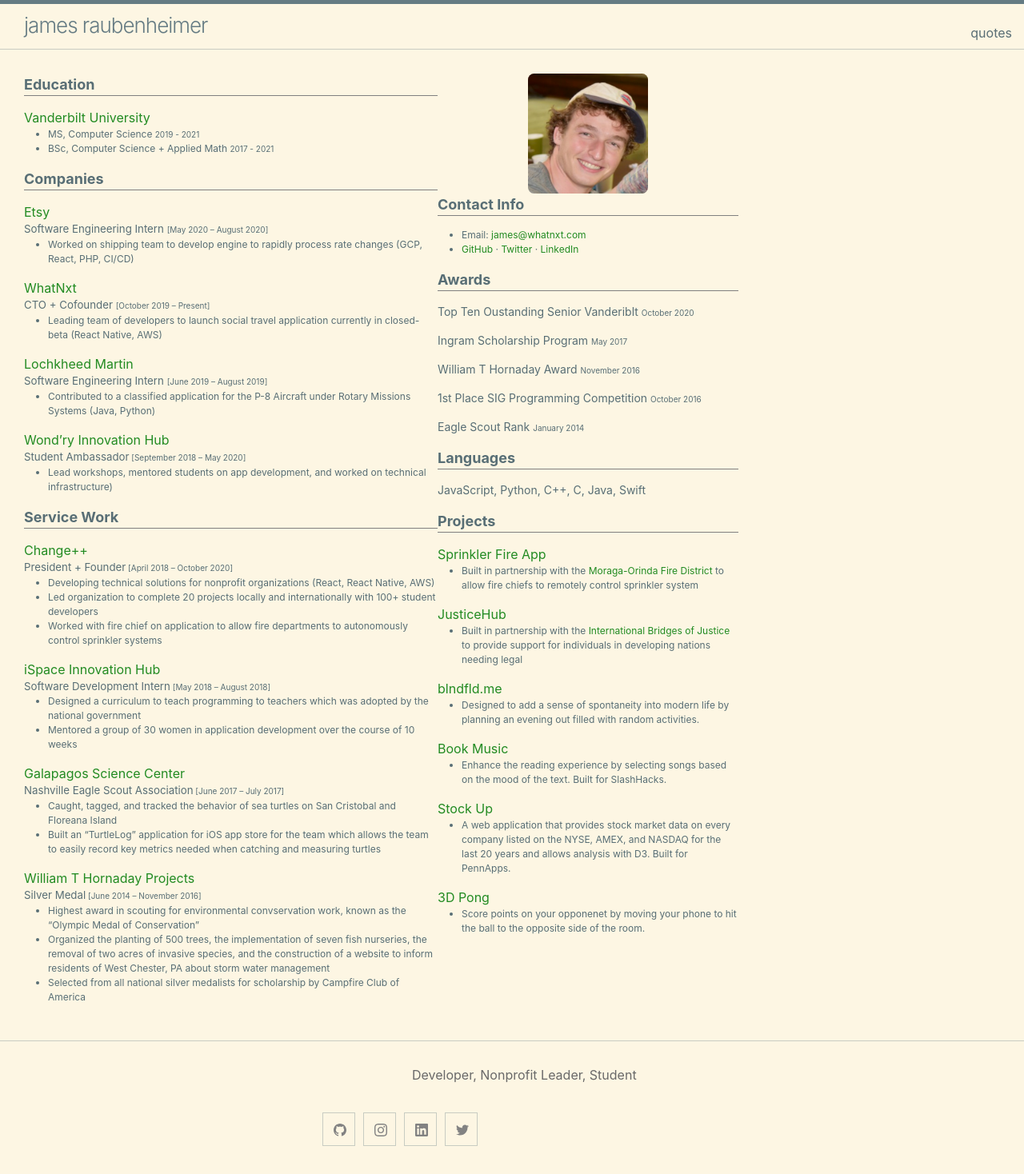
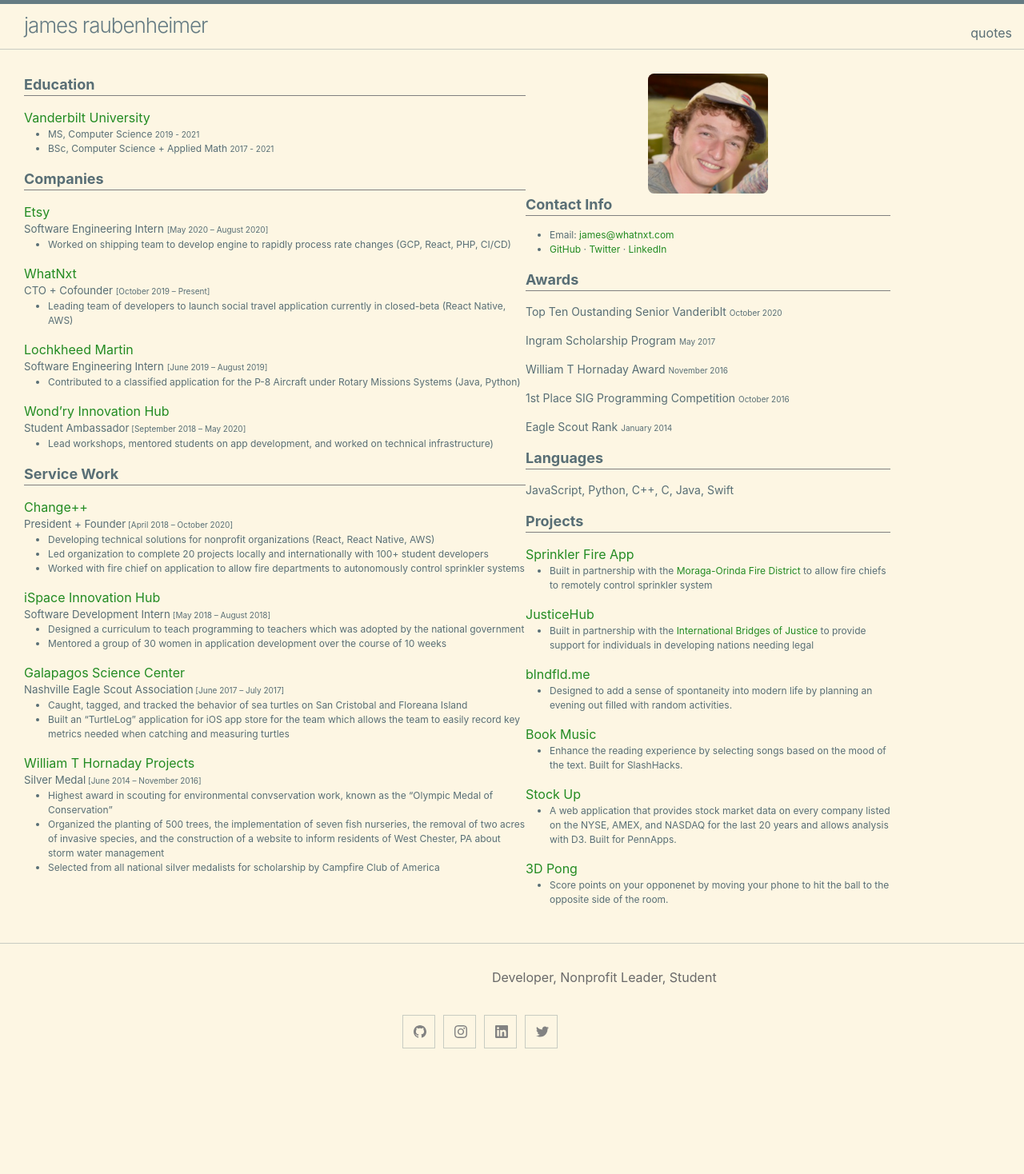
Before and after one commit to jamzrob/jamzrob.com, a Jekyll site: the page built from index.md, in a window 1280 px wide. Shown: the whole page at 80% size. Built offline with Jekyll 4.4.1, drawn with Linux system fonts in a browser that asks for light colours; after the commit the page ends 1346 px from its top, so only the background shows below that.

Commit message:
fixed content width

```diff
--- a/_sass/minima/custom-styles.scss
+++ b/_sass/minima/custom-styles.scss
@@ -1,9 +1,9 @@
 // Placeholder to allow defining custom styles that override everything else.
 // (Use `_sass/minima/custom-variables.scss` to override variable defaults)
 
-.page {
-  position: relative;
+.wrapper {
   width: 100%;
+  margin-right: 0;
 }
 .left {
   float: left;
--- a/_sass/minima/initialize.scss
+++ b/_sass/minima/initialize.scss
@@ -17,7 +17,7 @@ $spacing-unit: 30px !default;
 $table-text-align: left !default;
 
 // Width of the content area
-$content-width: 1000px !default;
+$content-width: 1200px !default;
 
 $on-palm: 650px !default;
 $on-laptop: 1000px !default;
```
